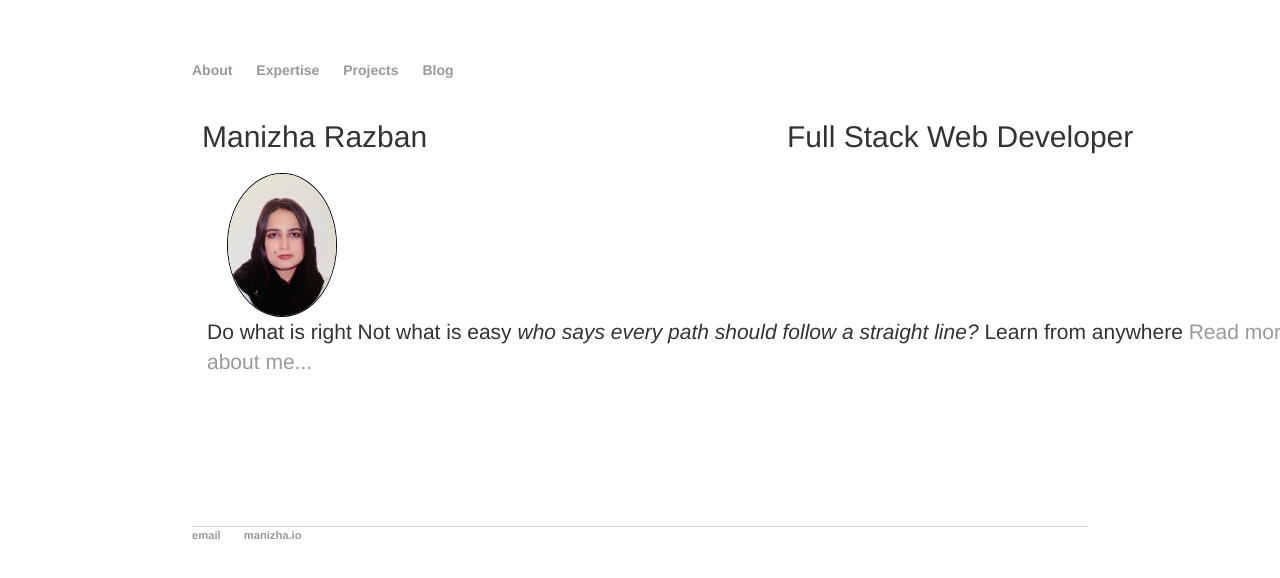
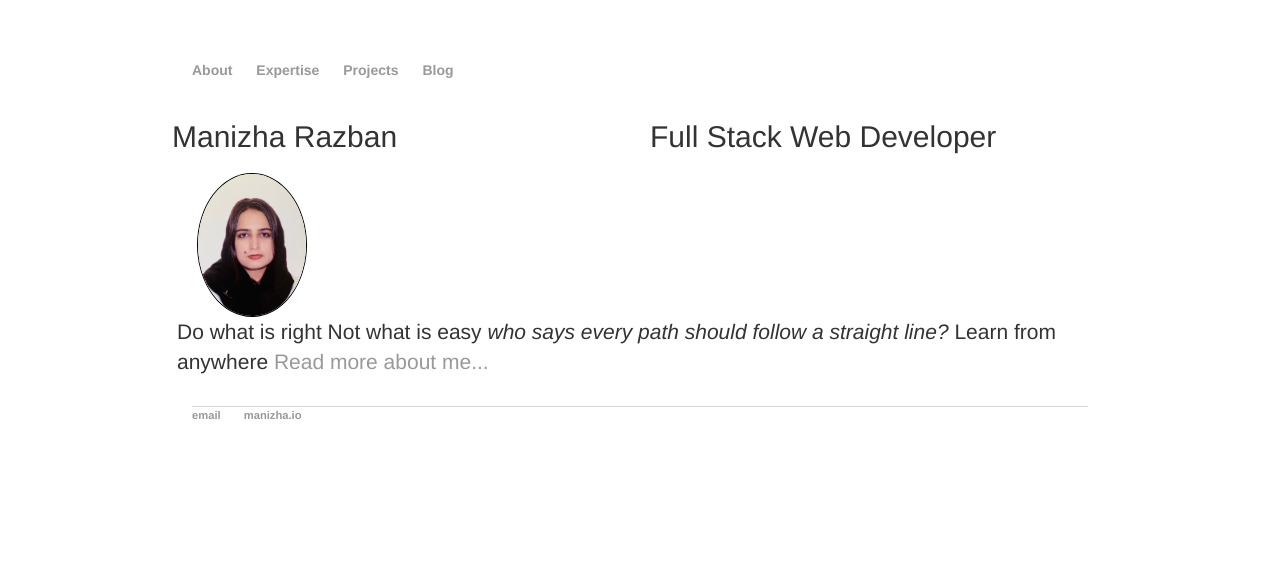
Before and after one commit to manizha01/manizha01.github.io, a Jekyll site: the page built from index.html, in a window 1280 px wide. Shown: the top 578 px of the page. Built offline with Jekyll 4.4.1, drawn with Linux system fonts in a browser that asks for light colours.

Commit message:
Update default.html

```diff
--- a/_layouts/default.html
+++ b/_layouts/default.html
@@ -18,19 +18,14 @@
 	        		<li><a href="/blog">Blog</a></li>
 	    		</ul>
 			</nav>
-			<div class="container">
+			<div class="row">
 
 			{{ content }}
 
 			</div><!-- /.container -->
 
 			<br>
-			<br>
-			<br>
-			<br>
-			<br>
-			<br>
-			<br>
+
 			<footer>
 	    		<ul>
 	        		<li><a href="mailto:manizha.razban@gmail.com">email</a></li>
```
